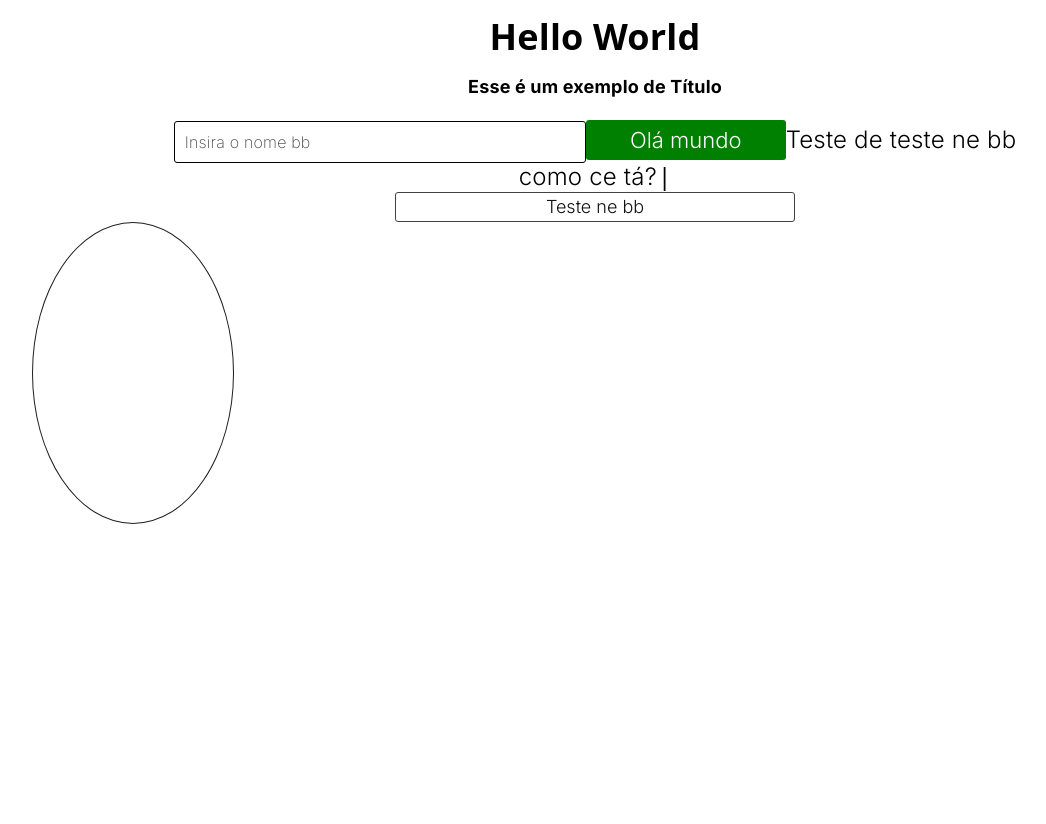
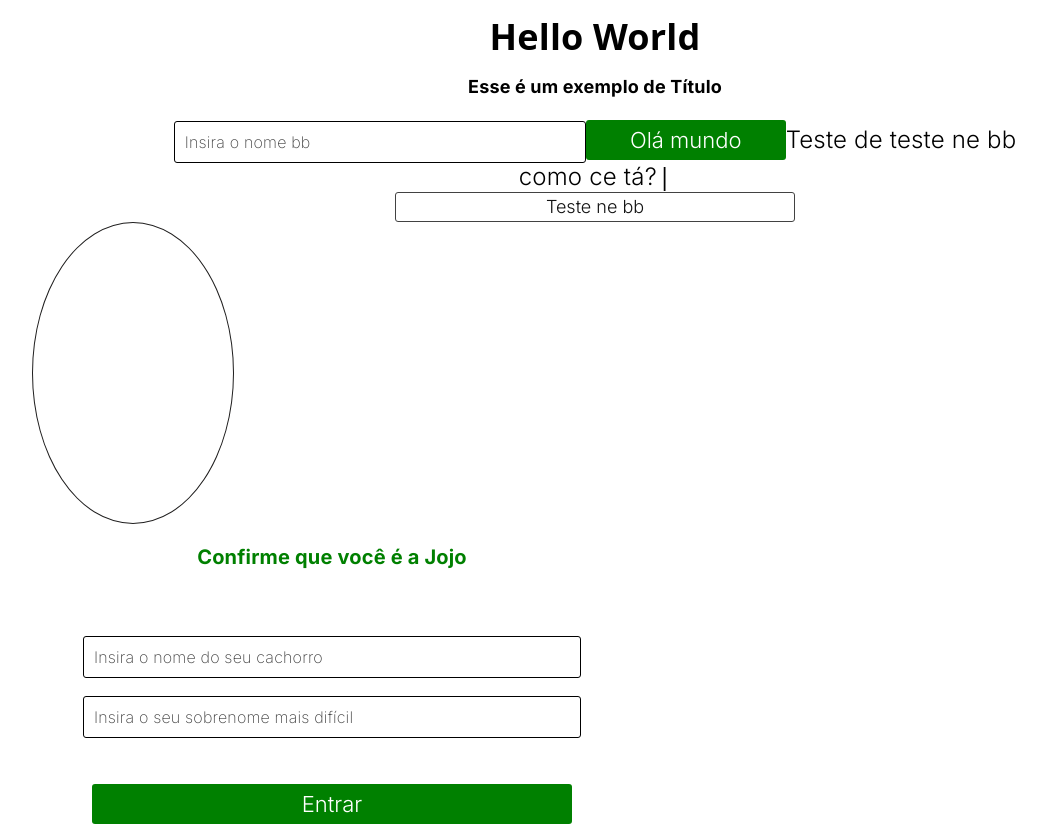
Before and after one commit to becanmc/jojo-birthday, a React (Vite) app in the folder project/: page / in a window 1280 px wide. Shown: the whole page, without its empty margins (45-1091 px from the left). Before the commit the page ends 800 px from the top, so only its background shows below. Built offline with nearby package versions, Linux system fonts and the light colour scheme.

Commit message:
Login Container implementation

```diff
--- /dev/null
+++ b/project/src/components/organisms/LoginContainer/LoginContainer.module.css
@@ -0,0 +1,19 @@
+.content{
+    width: 600px;
+    height: 300px;
+
+    display: flex;
+    flex-direction: column;
+    justify-content: space-between;
+    align-items: center;
+}
+
+.inputs{
+    width: 90%;
+    height: 40%;
+
+    display: flex;
+    flex-direction: column;
+    justify-content: space-around;
+    align-items: center;
+}
--- /dev/null
+++ b/project/src/components/organisms/LoginContainer/LoginContainer.tsx
@@ -0,0 +1,22 @@
+import styles from "./LoginContainer.module.css"
+
+import Title from "../../atoms/Text/Title/Title";
+import Input from "../../atoms/Input/Input";
+import Button from "../../atoms/Buttons/Default/Button";
+
+function LoginContainer(){
+    return(
+        <div className={styles.content}>
+            <Title color="green">Confirme que você é a Jojo</Title>
+
+            <div className={styles.inputs}>
+                <Input width={'90%'}>Insira o nome do seu cachorro</Input>
+                <Input width={'90%'}>Insira o seu sobrenome mais difícil</Input>
+            </div>
+
+            <Button width={'80%'}>Entrar</Button>
+        </div>
+    );
+}
+
+export default LoginContainer;
--- a/project/src/pages/TestComponents.tsx
+++ b/project/src/pages/TestComponents.tsx
@@ -5,6 +5,8 @@ import Text from "../components/atoms/Text/Default/Text";
 import QuizButton from "../components/atoms/Buttons/Quiz/QuizButton";
 import TypeWriter from "../components/atoms/Text/Typewriter/Typewriter";
 import CameraFrame from "../components/atoms/CameraFrame/CameraFrame";
+import LoginContainer from "../components/organisms/LoginContainer/LoginContainer";
+
 
 function TestComponentsPage(){
     return(<div>
@@ -16,6 +18,7 @@ function TestComponentsPage(){
         <TypeWriter strings={['oi', 'como ce tá?', 'eu quero saber a cor da sua calcinha']}/>
         <QuizButton width={'400px'} correct={true} >Teste ne bb</QuizButton>
         <CameraFrame></CameraFrame>
+        <LoginContainer/>
     </div>);
 }
 
```
